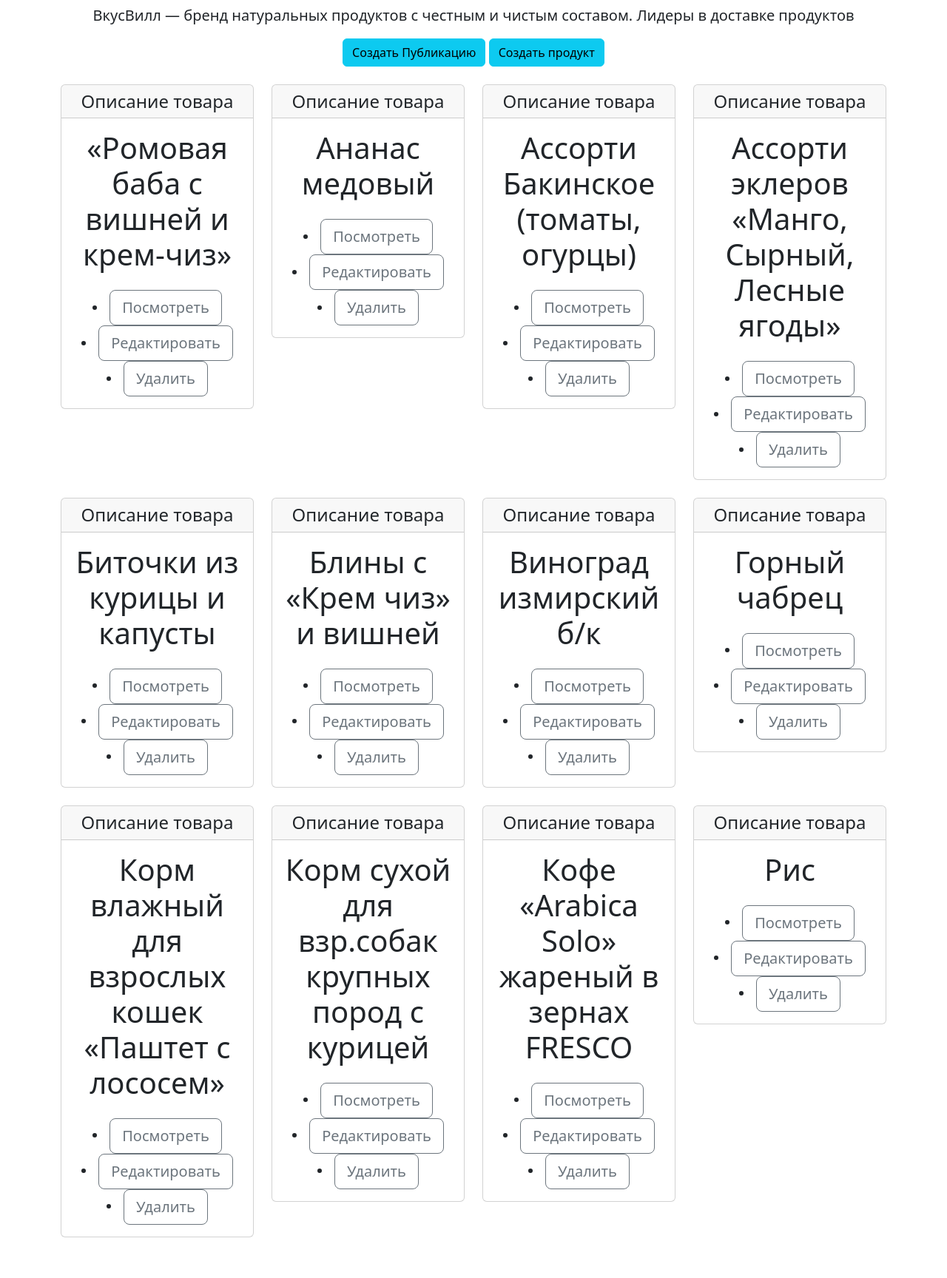
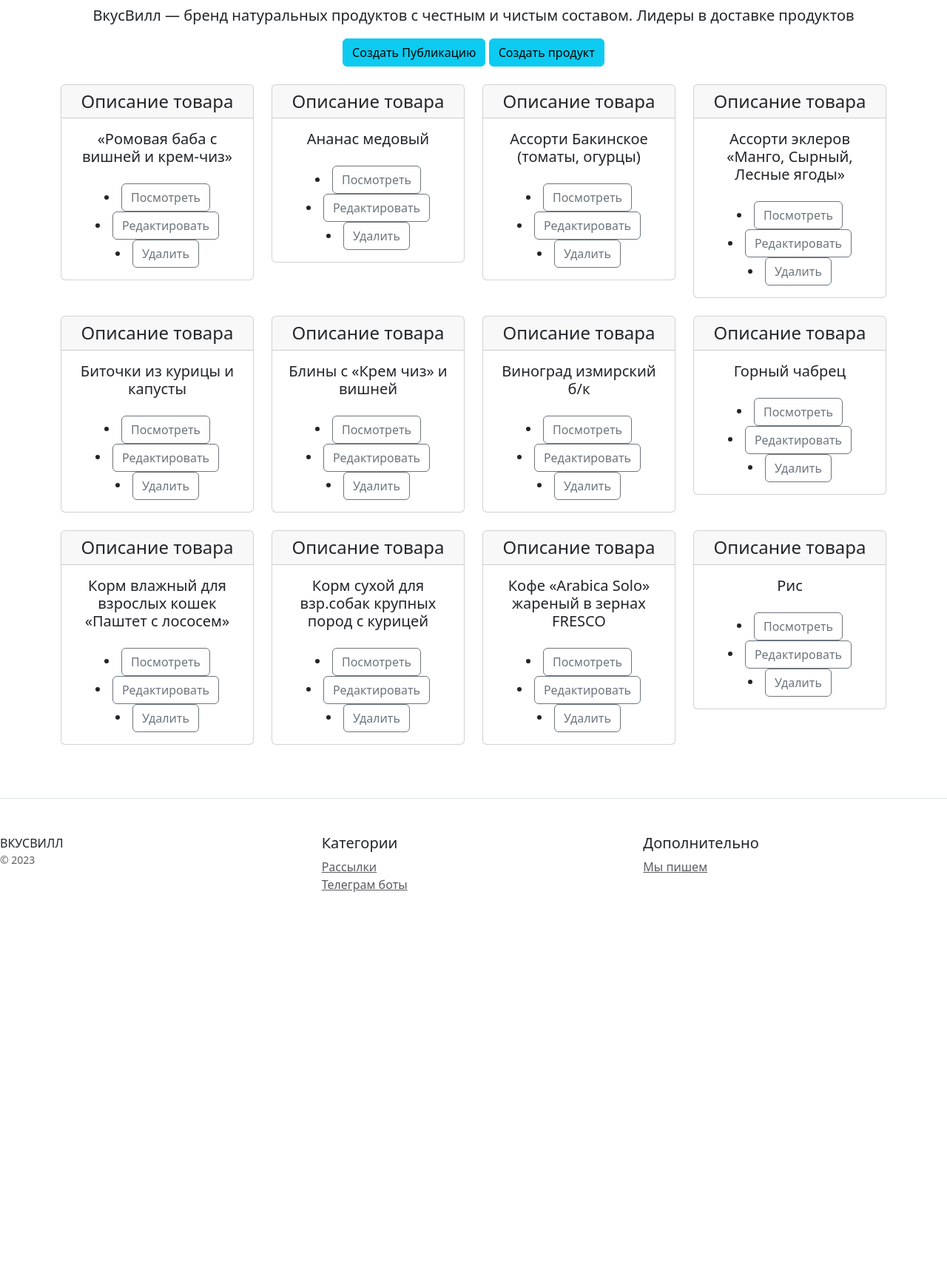
Before and after one commit to ElnaraGasanova/Django_HW_20.1, a Django app: page / in a window 1280 px wide. Shown: the part 199-1927 px from the top of the page at 74% size. After the commit the page ends 1405 px from the top, so only its background shows below. Run offline with Django 5.2, Linux system fonts and the light colour scheme; data comes from the database, SQL or seed files in the repository.

Commit message:
Отредактирован шрифт.

```diff
--- a/catalog/templates/catalog/product_list.html
+++ b/catalog/templates/catalog/product_list.html
@@ -10,15 +10,15 @@
                     <h4 class="my-0 font-weight-normal">Описание товара</h4>
                 </div>
                 <div class="card-body">
-                    <h1 class="card-title pricing-card-title">{{ product }}</h1>
+                    <h5 class="card-title pricing-card-title">{{ product }}</h5>
                     <ul class="list-unstyled mt-3 mb-4 text-start m-3">
                     </ul>
                     <li><a href="{% url 'catalog:product_detail' product.pk %}" type="button"
-                           class="btn btn-lg btn-block btn-outline-secondary">Посмотреть</a></li>
+                           class="btn btn-small btn-block btn-outline-secondary">Посмотреть</a></li>
                     <li><a href="{% url 'catalog:product_update' product.pk %}" type="button"
-                           class="btn btn-lg btn-block btn-outline-secondary">Редактировать</a></li>
+                           class="btn btn-small btn-block btn-outline-secondary">Редактировать</a></li>
                     <li><a href="{% url 'catalog:product_delete' product.pk %}" type="button"
-                           class="btn btn-lg btn-block btn-outline-secondary">Удалить</a></li>
+                           class="btn btn-small btn-block btn-outline-secondary">Удалить</a></li>
                 </div>
             </div>
         </div>
```
